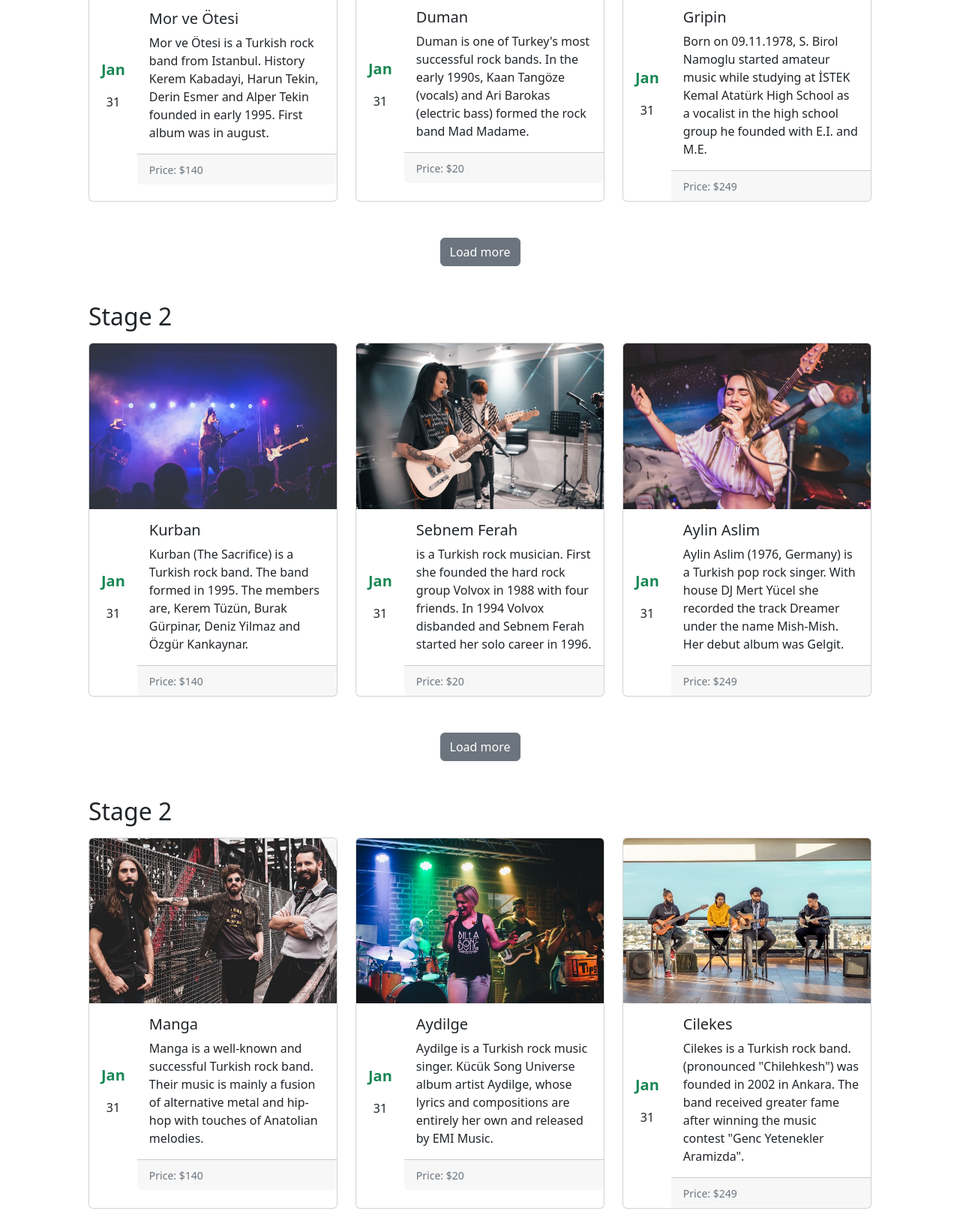
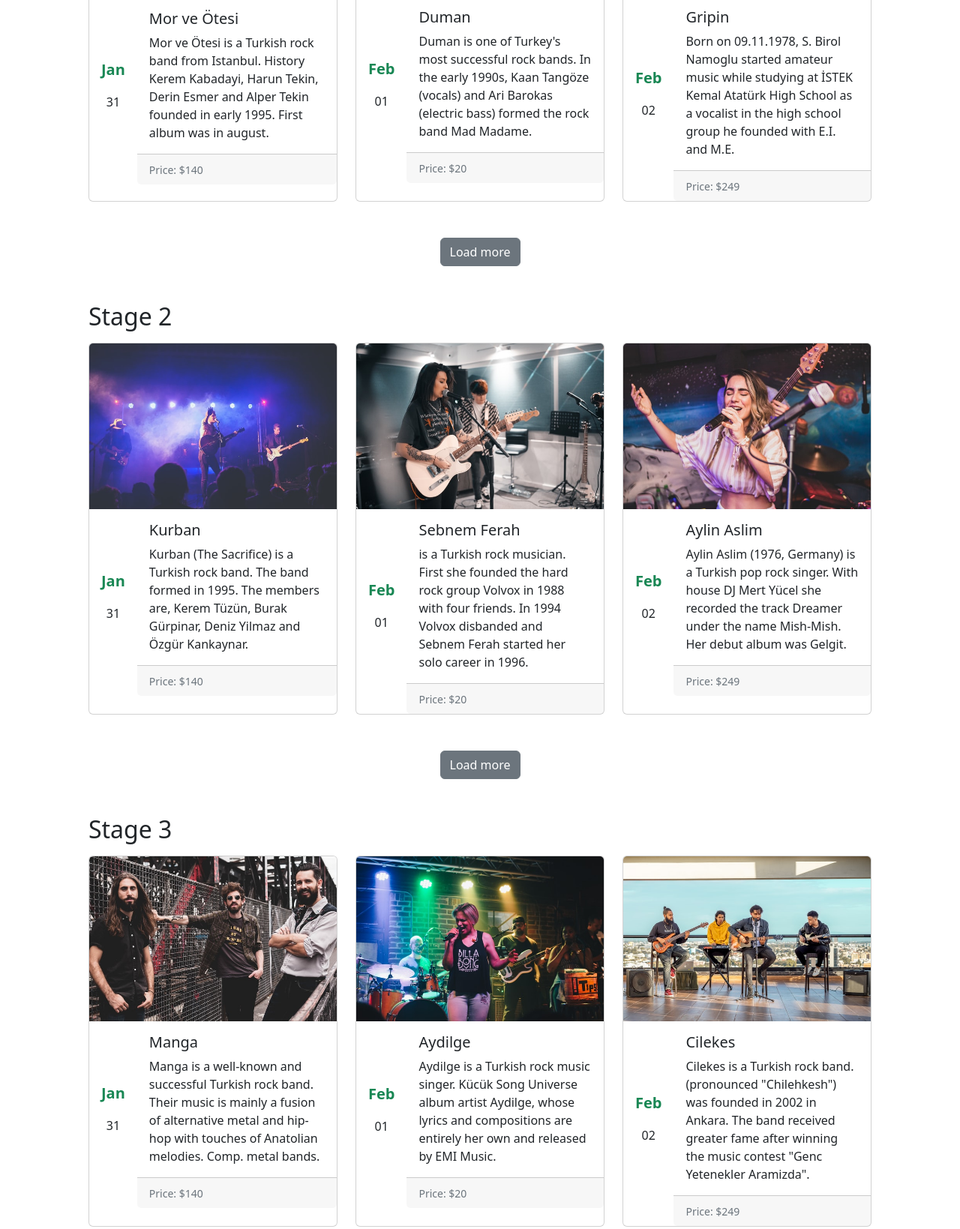
Before and after one commit to hsntrk/FE16-CR3-HasanAcartuerk, a plain HTML site: page index.html in a window 1280 px wide. Shown: the part 847-2486 px from the top of the page at 75% size. Drawn offline with nearby package versions, Linux system fonts and the light colour scheme.

Commit message:
html rename date created js start

```diff
--- a/index.html
+++ b/index.html
@@ -94,8 +94,8 @@
                 <img src="./img/band_2.jpg" class="card-img-top" alt="...">
                 <div class="d-flex flex-row align-items-center">
                     <div class="card-left d-flex flex-column text-center p-3">
-                        <p class="text-success fw-bold fs-5">Jan</p>
-                        <p>31</p>
+                        <p class="text-success fw-bold fs-5">Feb</p>
+                        <p>01</p>
                     </div>
                     <div class="card-right">
                         <div class="card-body">
@@ -114,8 +114,8 @@
                 <img src="./img/band_3.jpg" class="card-img-top" alt="...">
                 <div class="d-flex flex-row align-items-center">
                     <div class="card-left d-flex flex-column text-center p-3">
-                        <p class="text-success fw-bold fs-5">Jan</p>
-                        <p>31</p>
+                        <p class="text-success fw-bold fs-5">Feb</p>
+                        <p>02</p>
                     </div>
                     <div class="card-right">
                         <div class="card-body">
@@ -163,8 +163,8 @@
                 <img src="./img/band_5.jpg" class="card-img-top" alt="...">
                 <div class="d-flex flex-row align-items-center">
                     <div class="card-left d-flex flex-column text-center p-3">
-                        <p class="text-success fw-bold fs-5">Jan</p>
-                        <p>31</p>
+                        <p class="text-success fw-bold fs-5">Feb</p>
+                        <p>01</p>
                     </div>
                     <div class="card-right">
                         <div class="card-body">
@@ -183,8 +183,8 @@
                 <img src="./img/band_6.jpg" class="card-img-top" alt="...">
                 <div class="d-flex flex-row align-items-center">
                     <div class="card-left d-flex flex-column text-center p-3">
-                        <p class="text-success fw-bold fs-5">Jan</p>
-                        <p>31</p>
+                        <p class="text-success fw-bold fs-5">Feb</p>
+                        <p>02</p>
                     </div>
                     <div class="card-right">
                         <div class="card-body">
@@ -204,7 +204,7 @@
         </div>
         <!-- stage 3 -->
         <div class="row row-cols-1 row-cols-md-2 row-cols-lg-3 g-4 mt-2 mb-2">
-            <h2>Stage 2</h2>
+            <h2>Stage 3</h2>
         </div>
         <div class="row row-cols-1 row-cols-md-2 row-cols-lg-3 g-4">
             <div class="col">
@@ -218,7 +218,7 @@
                     <div class="card-right">
                         <div class="card-body">
                           <h5 class="card-title">Manga</h5>
-                          <p class="card-text">Manga is a well-known and successful Turkish rock band. Their music is mainly a fusion of alternative metal and hip-hop with touches of Anatolian melodies.</p>
+                          <p class="card-text">Manga is a well-known and successful Turkish rock band. Their music is mainly a fusion of alternative metal and hip-hop with touches of Anatolian melodies. Comp. metal bands.</p>
                         </div>
                         <div class="card-footer">
                           <small class="text-muted">Price: $140</small>
@@ -232,8 +232,8 @@
                 <img src="./img/band_8.jpg" class="card-img-top" alt="...">
                 <div class="d-flex flex-row align-items-center">
                     <div class="card-left d-flex flex-column text-center p-3">
-                        <p class="text-success fw-bold fs-5">Jan</p>
-                        <p>31</p>
+                        <p class="text-success fw-bold fs-5">Feb</p>
+                        <p>01</p>
                     </div>
                     <div class="card-right">
                         <div class="card-body">
@@ -252,8 +252,8 @@
                 <img src="./img/band_9.jpg" class="card-img-top" alt="...">
                 <div class="d-flex flex-row align-items-center">
                     <div class="card-left d-flex flex-column text-center p-3">
-                        <p class="text-success fw-bold fs-5">Jan</p>
-                        <p>31</p>
+                        <p class="text-success fw-bold fs-5">Feb</p>
+                        <p>02</p>
                     </div>
                     <div class="card-right">
                         <div class="card-body">
@@ -311,7 +311,7 @@
     </footer>
 
     <!-- my script js -->
-    <script src="js/script.js"></script>
+    <script src="./js/script.js"></script>
 
     <!-- bootstrap script -->
     <script src="https://cdn.jsdelivr.net/npm/bootstrap@5.2.0-beta1/dist/js/bootstrap.bundle.min.js" integrity="sha384-pprn3073KE6tl6bjs2QrFaJGz5/SUsLqktiwsUTF55Jfv3qYSDhgCecCxMW52nD2" crossorigin="anonymous"></script>
--- a/js/script.js
+++ b/js/script.js
@@ -0,0 +1,11 @@
+var morVeÖtesi = 140;
+var duman = 20;
+var gripin = 249;
+
+var kurban = 140;
+var sebnemFerah = 20;
+var aylinAslim = 249;
+
+var manga = 140;
+var aydilge = 20;
+var cilekes = 249;
```
